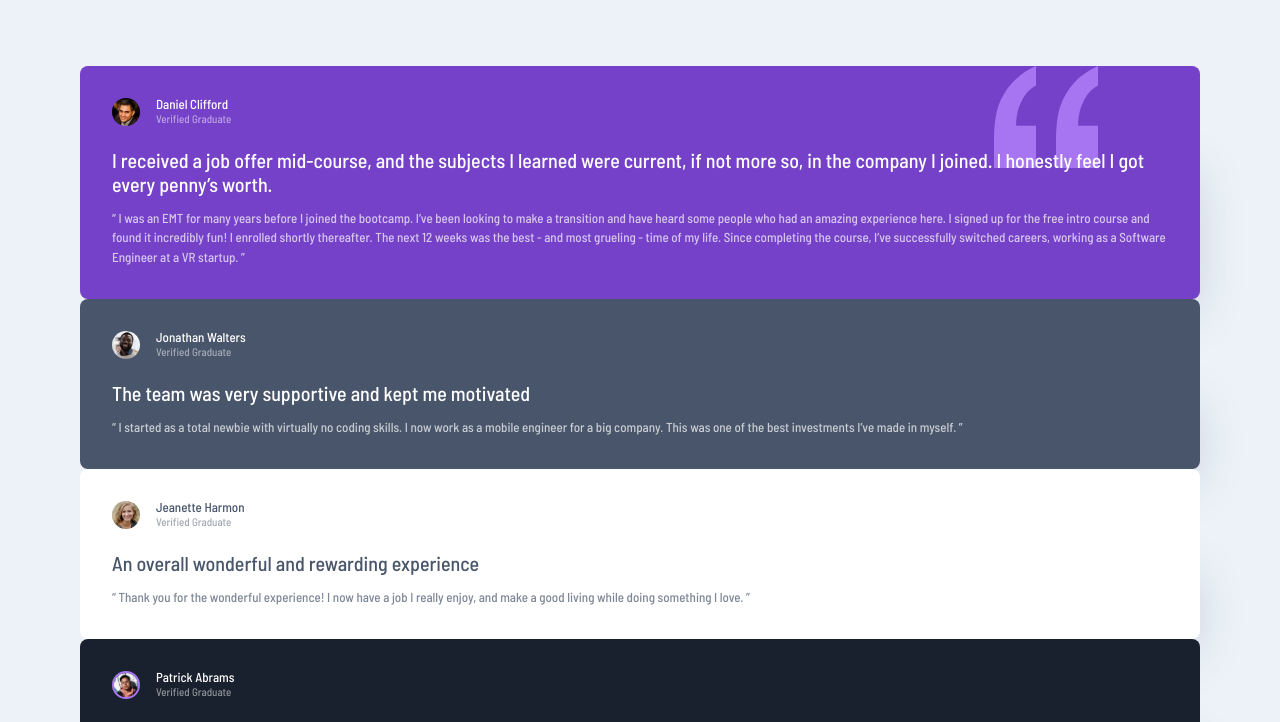
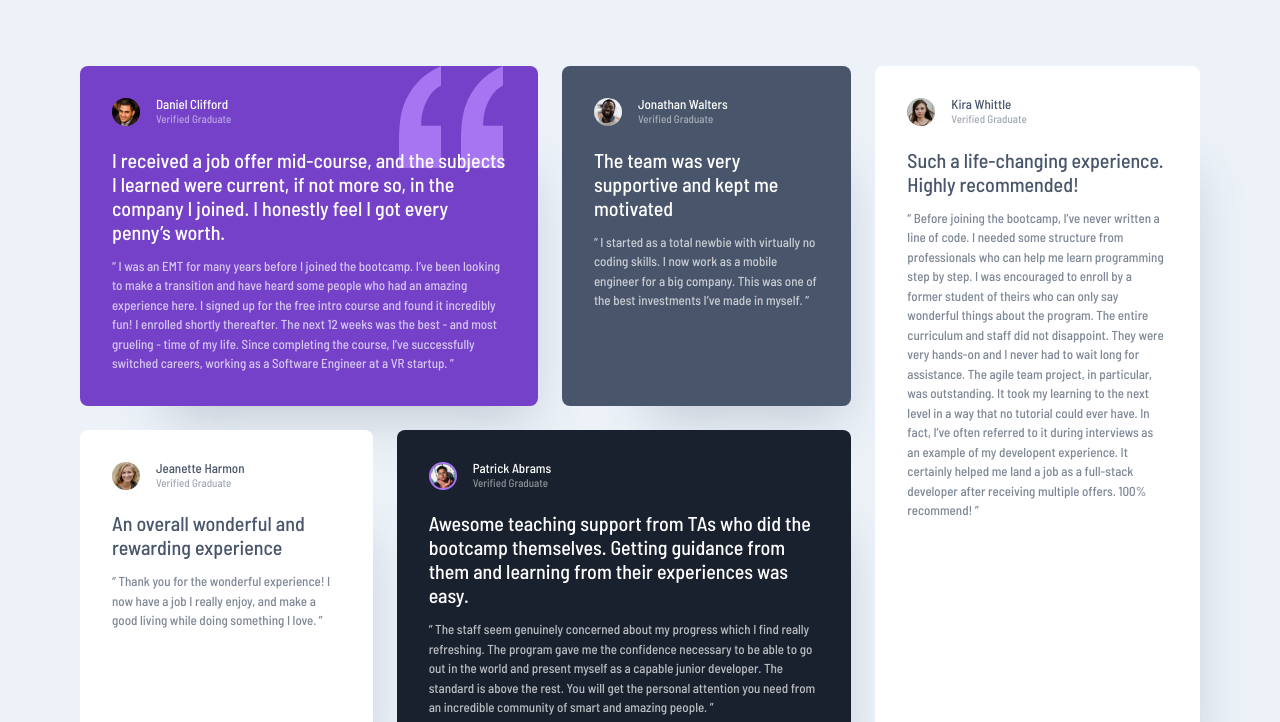
Before and after one commit to wjohnson8338/gridpoject2, a plain HTML site: page index.html in a window 1280 px wide. Shown: the part 78-800 px from the top of the page. Drawn offline with Linux system fonts and the light colour scheme; files whose address does not match are found by name.

Commit message:
Add files via upload

```diff
--- a/styles/style-grid.css
+++ b/styles/style-grid.css
@@ -3,8 +3,8 @@
 
 .testimonial-grid {
     display: grid;
-    grid-auto-columns: 1fr;
-    grid-template-areas:
+     gap: 1.5em;
+     grid-template-areas: /* Mobile layout - single column */
          'one'
          'two'
          'three'
@@ -16,22 +16,28 @@
  .testimonial:nth-child(1) {
     grid-area: one;
 }
-
 .testimonial:nth-child(2) {
     grid-area: two;
 }
-
 .testimonial:nth-child(3) {
     grid-area: three;
 }
-
 .testimonial:nth-child(4) {
     grid-area: four;
 }
-
-testimonial
-
-@media only screen and (min-width: 50em) {
+.testimonial:nth-child(5) {
+    grid-area: five;
+}
+@media (min-width: 30em) {
+    .testimonial-grid {
+        grid-template-areas: /* Each row represents a row in the layout - this layout has 4 rows and 2 columns */
+       'one one'
+       'two five'
+       'three five'
+       'four four';
+    }
+}
+@media (min-width: 50em) {
     .testimonial-grid {
         grid-template-areas:
             'one one two five'
```
Lines whose indentation alone changed are shown as unchanged.
